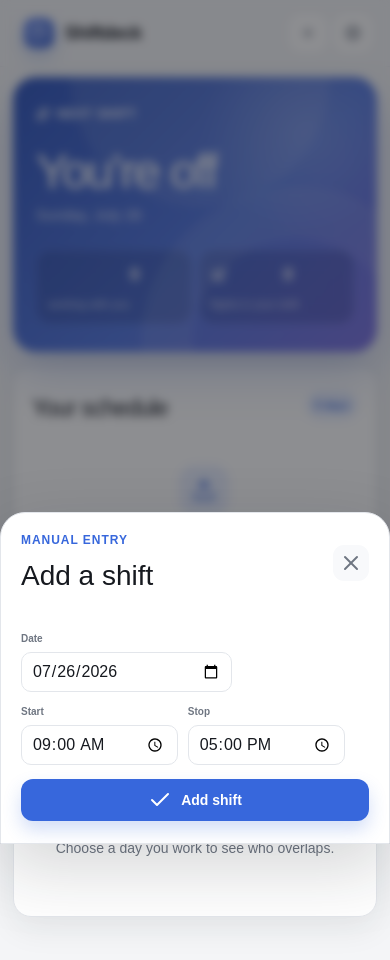
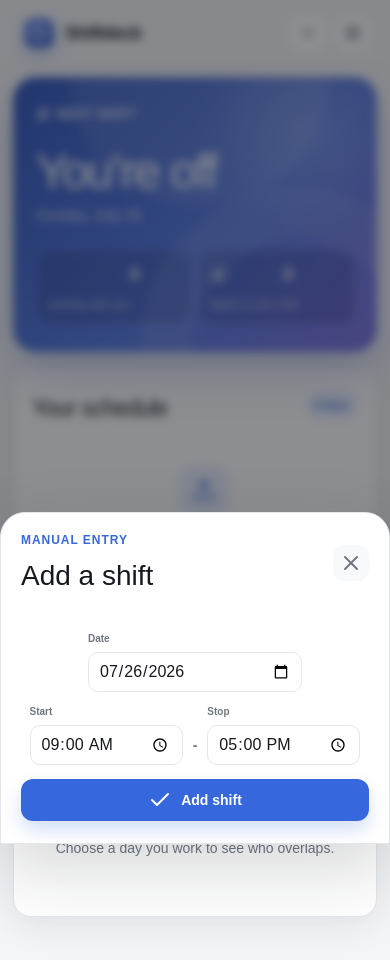
Before and after one commit to Frenchbear1/shiftdeck, a Next.js app: page / in a window 390 px wide. Both pictures are taken after a click on the button 308 px from the left and 33 px from the top of the page. Shown: the top 960 px of the page. Built offline with nearby package versions, Linux system fonts and the light colour scheme.

Commit message:
Center shift time fields

```diff
--- a/app/globals.css
+++ b/app/globals.css
@@ -1398,10 +1398,34 @@ main {
   gap: 12px;
 }
 
+.shift-fields {
+  justify-items: center;
+}
+
+.shift-fields > label {
+  width: min(100%, 214px);
+}
+
 .shift-fields > div {
-  display: grid;
-  grid-template-columns: 1fr 1fr;
+  display: flex;
+  align-items: end;
+  justify-content: center;
+  flex-wrap: nowrap;
   gap: 10px;
+  width: 100%;
+}
+
+.shift-fields > div label {
+  width: min(44%, 164px);
+}
+
+.time-range-separator {
+  align-self: end;
+  display: inline-flex;
+  align-items: center;
+  height: 40px;
+  color: var(--muted);
+  font-weight: 800;
 }
 
 .shift-actions {
@@ -2302,11 +2326,11 @@ main {
   }
 
   .shift-sheet .shift-fields {
-    justify-items: start;
+    justify-items: center;
   }
 
   .shift-sheet .shift-fields label {
-    width: max-content;
+    width: min(100%, 214px);
     max-width: 100%;
   }
 
@@ -2320,13 +2344,21 @@ main {
   }
 
   .shift-sheet .shift-fields input[type="time"] {
-    min-width: 9.8em;
+    min-width: 0;
+    width: 100%;
   }
 
   .shift-sheet .shift-fields > div {
     display: flex;
-    flex-wrap: wrap;
+    align-items: end;
+    justify-content: center;
+    flex-wrap: nowrap;
     gap: 10px;
+    width: 100%;
+  }
+
+  .shift-sheet .shift-fields > div label {
+    width: min(44%, 164px);
   }
 
   .modal-layer {
--- a/app/page.tsx
+++ b/app/page.tsx
@@ -1644,11 +1644,12 @@ export default function HomePage() {
                 <span>Date</span>
                 <input type="date" value={shiftDraft.date} onChange={(event) => setShiftDraft((current) => ({ ...current, date: event.target.value }))} />
               </label>
-              <div>
+              <div className="time-range-fields">
                 <label>
                   <span>Start</span>
                   <input type="time" value={shiftDraft.start} onChange={(event) => setShiftDraft((current) => ({ ...current, start: event.target.value }))} />
                 </label>
+                <span className="time-range-separator" aria-hidden="true">-</span>
                 <label>
                   <span>Stop</span>
                   <input type="time" value={shiftDraft.end} onChange={(event) => setShiftDraft((current) => ({ ...current, end: event.target.value }))} />
```
